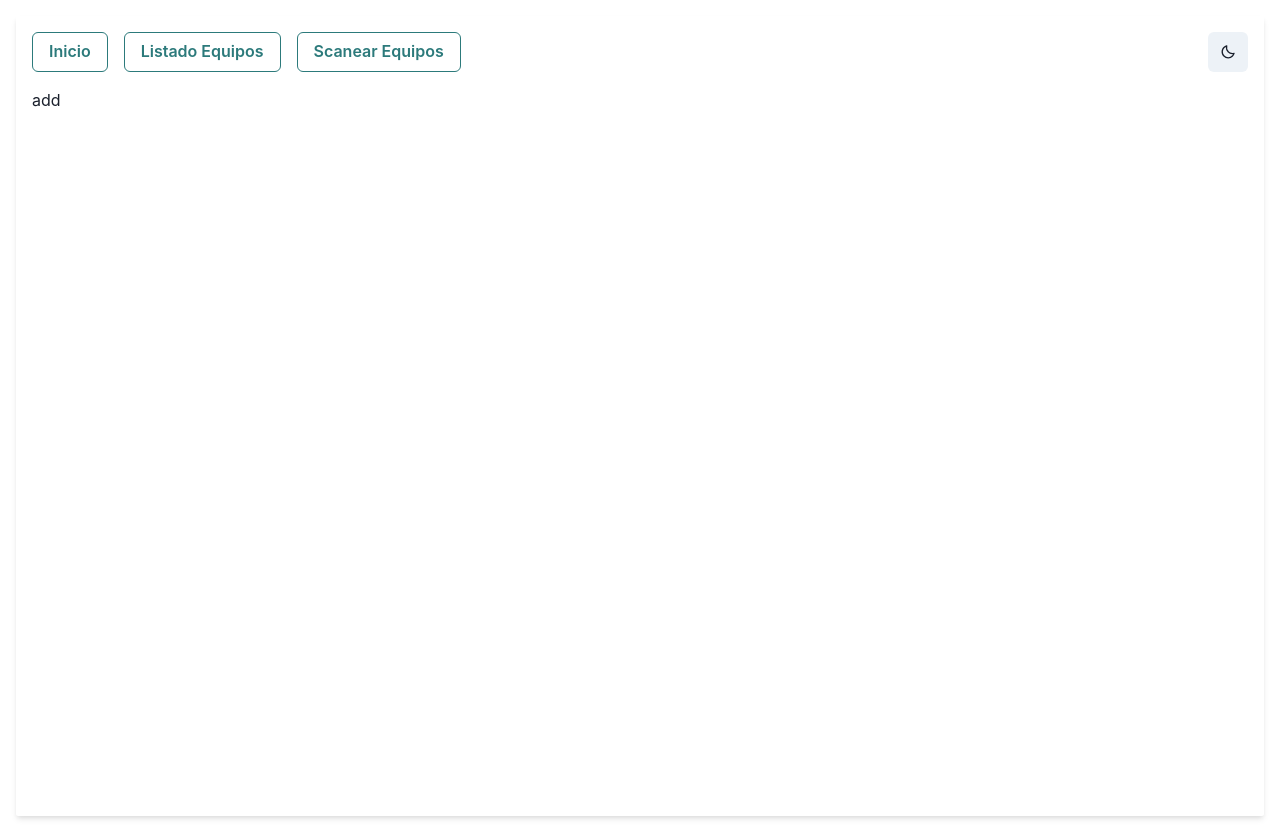
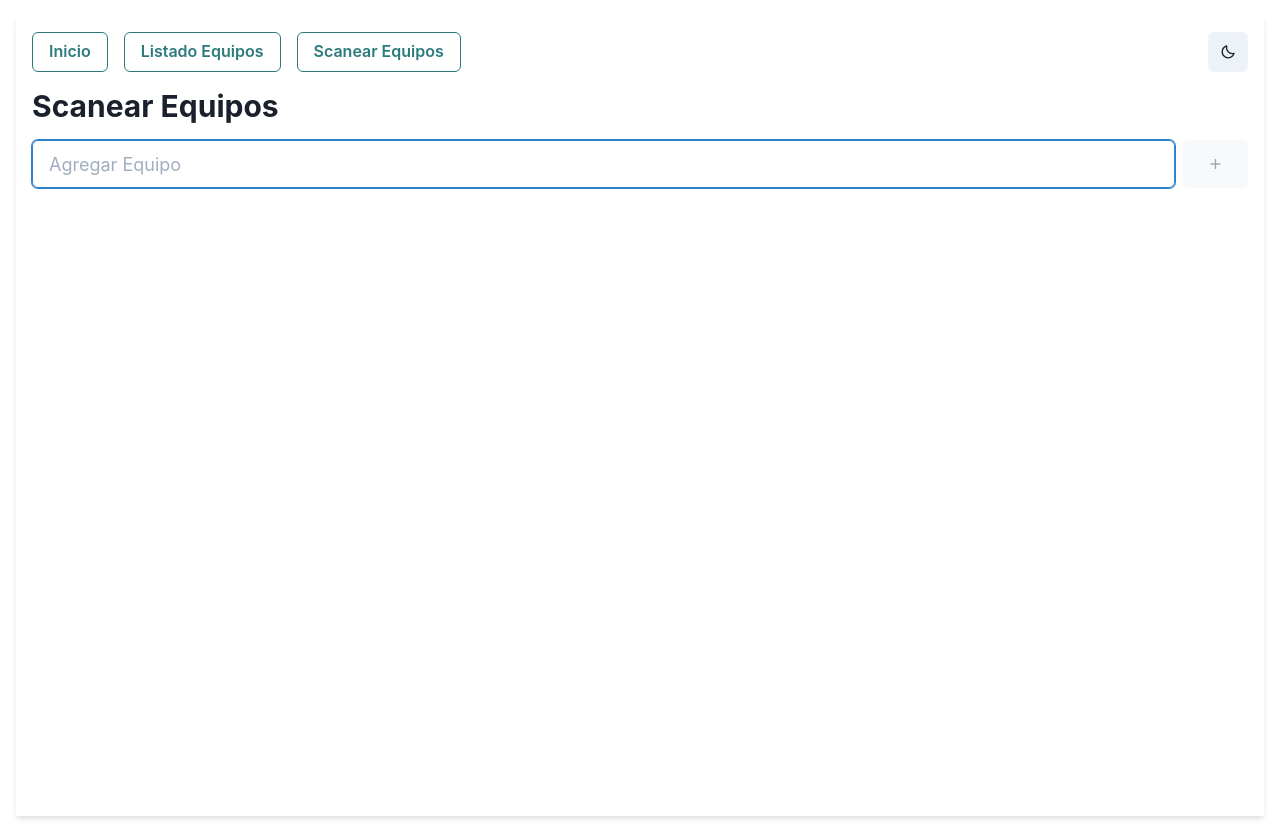
Before and after one commit to juaneme8/control-stock, a Next.js app: page /add in a window 1280 px wide. Built offline with nearby package versions, Linux system fonts and the light colour scheme.

Commit message:
✨ Componente de página para agregar equipos

```diff
--- a/pages/add.js
+++ b/pages/add.js
@@ -1,11 +1,51 @@
-import React from 'react';
+import React, { useState } from 'react';
 
-const add = () => {
+import { Button } from '@chakra-ui/button';
+import { Input } from '@chakra-ui/input';
+import { Flex, Heading } from '@chakra-ui/layout';
+import { BiPlus } from 'react-icons/bi';
+
+import DeviceDetails from '../components/DeviceDetails';
+
+const Add = () => {
+  const [searchInput, setSearchInput] = useState('');
+  const [showDetails, setShowDetails] = useState(false);
+
+  const handleInputChange = (e) => {
+    // Cambió el barcode entonces limpio detalles
+    setShowDetails(false);
+    const {
+      target: { value: inputValue },
+    } = e;
+
+    setSearchInput(inputValue);
+  };
+
+  const handleSubmit = async (e) => {
+    e.preventDefault();
+
+    setShowDetails(true);
+    // Si el código ingresado tiene datos en la DB los muestro y sino coloco un formulario para que los actualice.
+    // console.log(searchInput);
+  };
+
   return (
-    <div>
-      <h1>add</h1>
-    </div>
+    <>
+      <Heading as="h2" size="lg">
+        Scanear Equipos
+      </Heading>
+      <form onSubmit={handleSubmit}>
+        <Flex mt={4}>
+          <Input autoFocus placeholder="Agregar Equipo" size="lg" value={searchInput} onChange={handleInputChange} />
+          <Button disabled={!searchInput} ml="2" size="lg" type="submit">
+            <BiPlus />
+          </Button>
+        </Flex>
+      </form>
+
+      {showDetails && <DeviceDetails barcode={searchInput} />}
+    </>
   );
 };
 
-export default add;
+export default Add;
```
